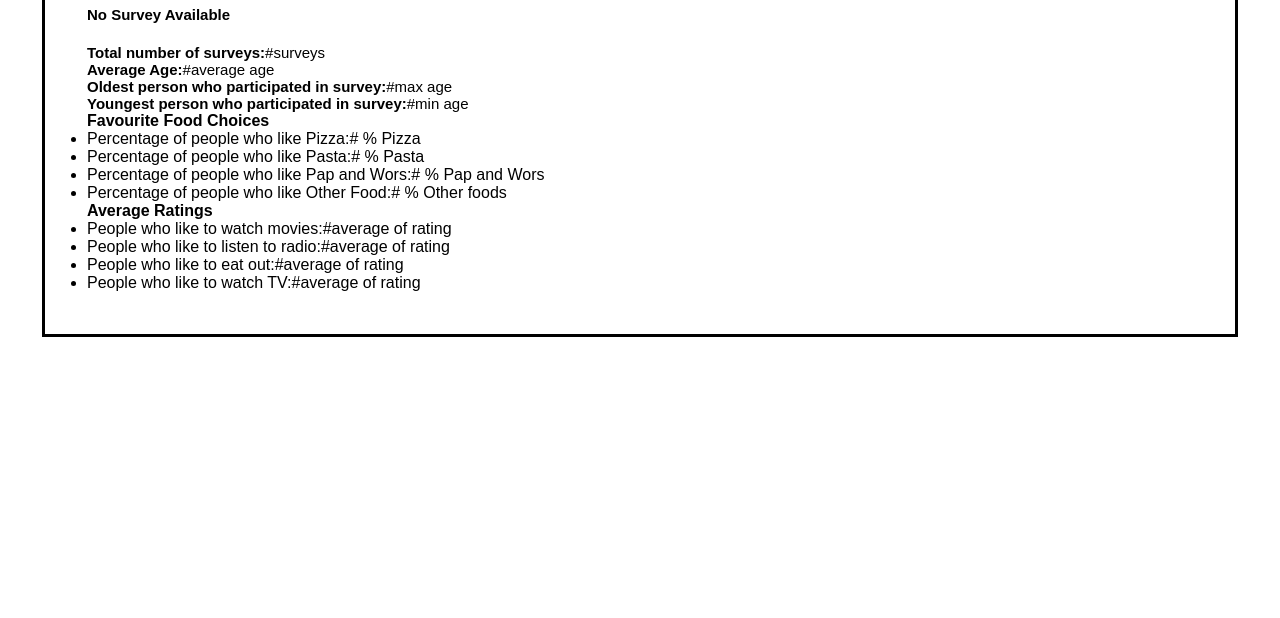
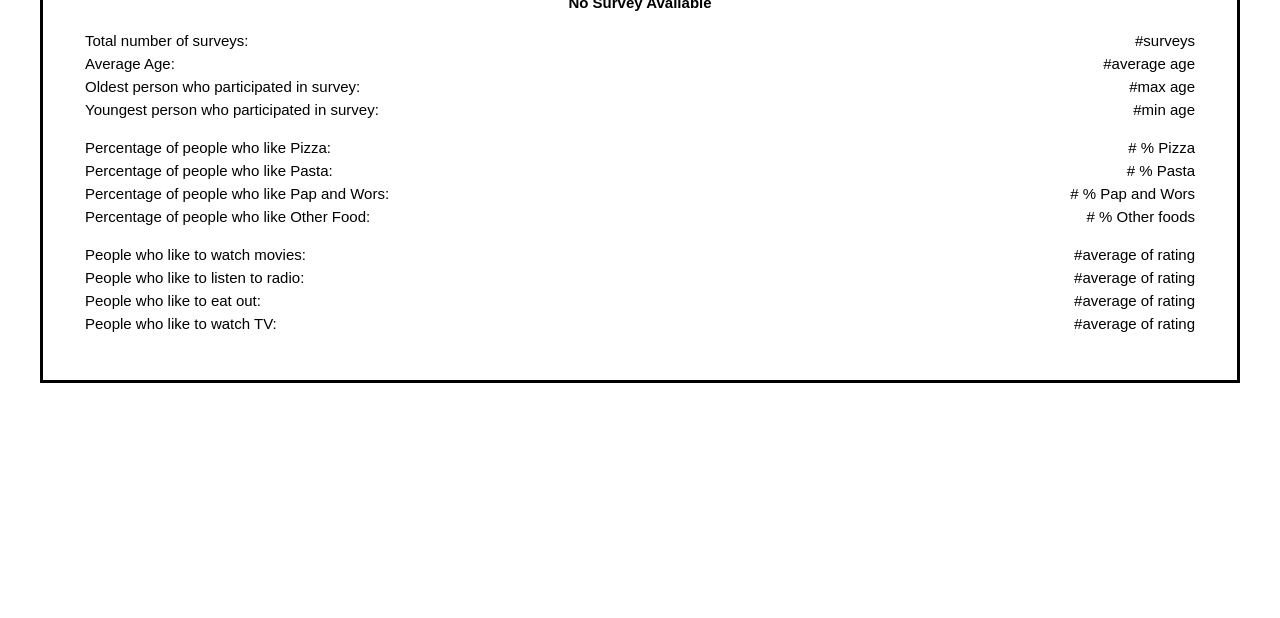
Before and after one commit to Lerickal/LifeStyleSurvey, a plain HTML site: page frontend/results.html in a window 1280 px wide. Shown: the part 182-800 px from the top of the page. Drawn offline with Linux system fonts and the light colour scheme; no server answers.

Commit message:
complete

```diff
--- a/backend/routes/surveyRoutes.js
+++ b/backend/routes/surveyRoutes.js
@@ -4,7 +4,7 @@ const db = require('../db');
 
 router.post('/survey', async(req, res)=>{
     const {
-        fullName, email, dateOfBirth, age, contactNo, food, ratingLikes
+        fullName, email, dateOfBirth, contactNo, food, ratingLikes
     } = req.body;
 
     const connection = await db.getConnection();
@@ -86,7 +86,7 @@ router.get('/survey', async(req, res)=>{
                 age: age,
                 contactNo: respondent.contactNo,
                 food: food,
-                ratingLikes: ratingLikes
+                ratings: ratingLikes
             };
         });
 
--- a/frontend/css/style.css
+++ b/frontend/css/style.css
@@ -8,16 +8,15 @@ body{
     font-family: Arial, Helvetica, sans-serif;
     background-color: #ffffff;
     color: #000000;
-    padding: 42px;
-    display: flex;
-    justify-content: center;
+    padding: 21px;
 }
 
 .container{
     width: 100%;
-    max-width: 1000%;
+    max-width: 1200px;
     border: 3px solid #000000;
     padding: 42px;
+    margin: 0 auto;
 }
 
 header{
@@ -126,9 +125,31 @@ button[type="submit"]{
     }
 }
 
-#resultSummary, #noResults{
+#resultSection main{
+    margin-top: 30px;
+}
+
+#resultSection h3{
+    text-align: center;
+    margin-bottom: 30px;
+}
+
+#noResults {
     margin-top: 21px;
     font-size: 15px;
+    text-align: center;
+}
+
+#resultSummary {
+    margin-top: 21px;
+    font-size: 15px;
+}
+
+#resultSummary p{
+    display: flex;
+    justify-content: space-between;
+    align-items: center;
+    margin-bottom: 6px;
 }
 
 #resultSummary h4{
@@ -137,12 +158,12 @@ button[type="submit"]{
     font-weight: bold;
 }
 
-#resultSummary ul{
-    list-style-type: none;
-    padding-left: 0;
-    margin-top: 12px;
+#resultSummary strong{
+    min-width: 252px;
+    display: inline-block;
+    margin-left: 9px;
 }
 
-#resultSummary li{
-    margin-bottom: 6px;
+#resultSummary span{
+    margin-left: 9px;
 }
--- a/frontend/js/main.js
+++ b/frontend/js/main.js
@@ -69,6 +69,7 @@ document.addEventListener("DOMContentLoaded", () => {
 
                 if (answer.ok) {
                     alert("Survey submitted!");
+                    form.reset();
                 } else {
                     alert("Failed to submit survey");
                 }
@@ -94,13 +95,13 @@ document.addEventListener("DOMContentLoaded", () => {
             const totalSurveys = data.length;
             const ages = data.map((s) => s.age);
             const avgAge = (ages.reduce((a, b) => a + b, 0) / totalSurveys).toFixed(1);
+            const oldest = Math.max(...ages);
             const youngest = Math.min(...ages);
-            const oldest = Math.max(...ages);
 
             document.getElementById("totalSurveys").textContent = totalSurveys;
             document.getElementById("averageAge").textContent = avgAge;
-            document.getElementById("oldestAge").textContent = youngest;
-            document.getElementById("youngestAge").textContent = oldest;
+            document.getElementById("oldestAge").textContent = oldest;
+            document.getElementById("youngestAge").textContent = youngest;
 
             const foodStats = { Pizza: 0, Pasta: 0, "Pap and Wors": 0, Other: 0 };
             const ratingSums = { Movies: 0, Radio: 0, Eatout: 0, TV: 0 };
--- a/frontend/results.html
+++ b/frontend/results.html
@@ -23,27 +23,25 @@
             </div>
 
             <div id="resultSummary">
-                <p><strong>Total number of surveys:</strong><span id="totalSurveys">#surveys</span></p>
-                <p><strong>Average Age:</strong><span id="averageAge">#average age</span></p>
-                <p><strong>Oldest person who participated in survey:</strong><span id="oldestAge">#max age</span></p>
-                <p><strong>Youngest person who participated in survey:</strong><span id="youngestAge">#min age</span></p>
+                <p>Total number of surveys:<span id="totalSurveys">#surveys</span></p>
+                <p>Average Age:<span id="averageAge">#average age</span></p>
+                <p>Oldest person who participated in survey:<span id="oldestAge">#max age</span></p>
+                <p>Youngest person who participated in survey:<span id="youngestAge">#min age</span></p>
             </div>
 
-            <h4>Favourite Food Choices</h4>
-            <ul>
-                <li>Percentage of people who like Pizza:<span id="pizzaLikes"># % Pizza</span></li>
-                <li>Percentage of people who like Pasta:<span id="pastaLikes"># % Pasta</span></li>
-                <li>Percentage of people who like Pap and Wors:<span id="papNworsLikes"># % Pap and Wors</span></li>
-                <li>Percentage of people who like Other Food:<span id="otherFoodLikes"># % Other foods</span></li>
-            </ul>
+            <div id="resultSummary">
+                <p>Percentage of people who like Pizza:<span id="pizzaLikes"># % Pizza</span></p>
+                <p>Percentage of people who like Pasta:<span id="pastaLikes"># % Pasta</span></p>
+                <p>Percentage of people who like Pap and Wors:<span id="papNworsLikes"># % Pap and Wors</span></p>
+                <p>Percentage of people who like Other Food:<span id="otherFoodLikes"># % Other foods</span></p>
+            </div>
 
-            <h4>Average Ratings</h4>
-            <ul>
-                <li>People who like to watch movies:<span id="movieRating">#average of rating</span></li>
-                <li>People who like to listen to radio:<span id="radioRating">#average of rating</span></li>
-                <li>People who like to eat out:<span id="eatoutRating">#average of rating</span></li>
-                <li>People who like to watch TV:<span id="tvRating">#average of rating</span></li>
-            </ul>
+            <div id="resultSummary">
+                <p>People who like to watch movies:<span id="movieRating">#average of rating</span></p>
+                <p>People who like to listen to radio:<span id="radioRating">#average of rating</span></p>
+                <p>People who like to eat out:<span id="eatoutRating">#average of rating</span></p>
+                <p>People who like to watch TV:<span id="tvRating">#average of rating</span></p>
+            </div>
         </main>
         </div>
 
```
